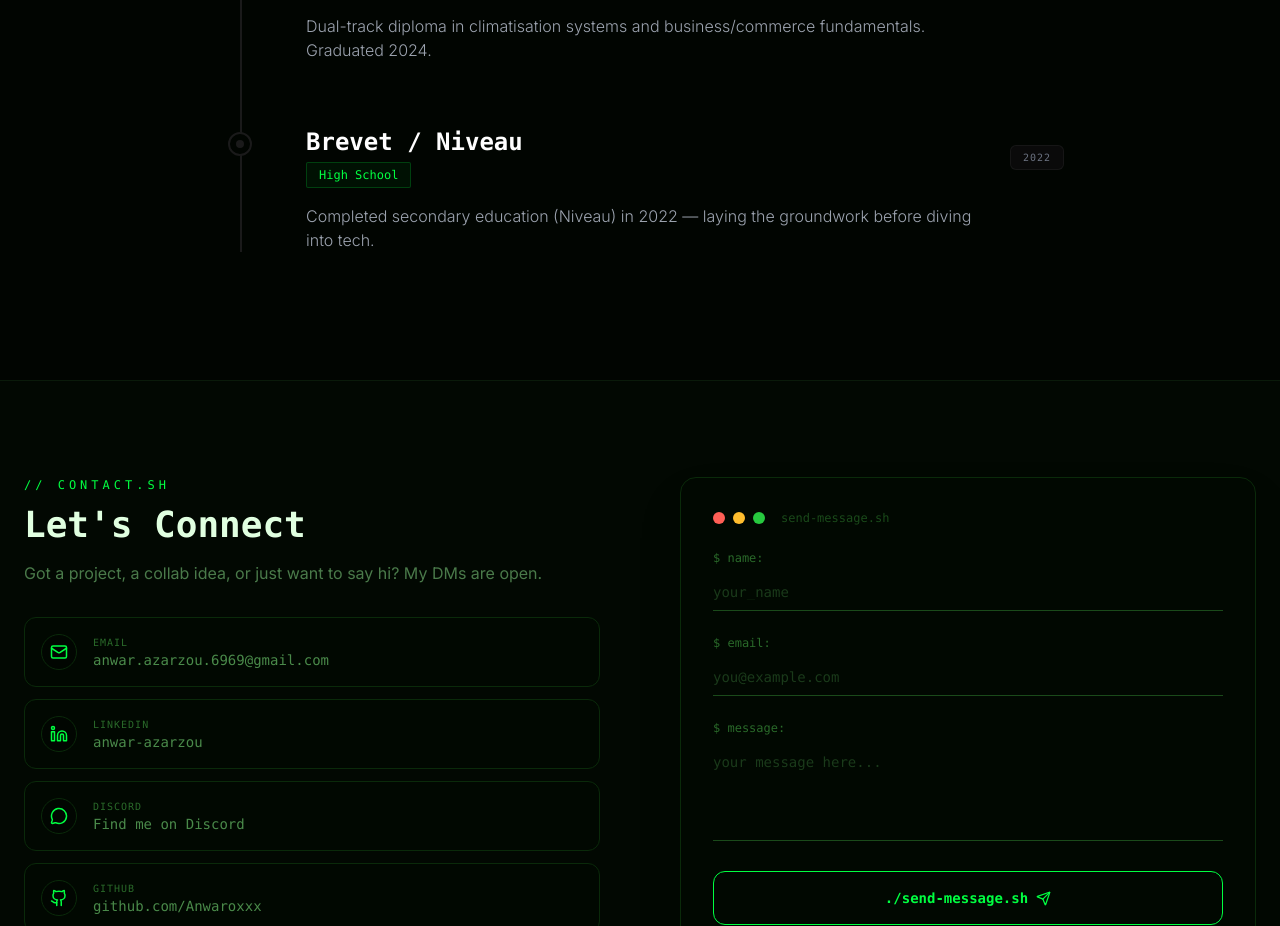
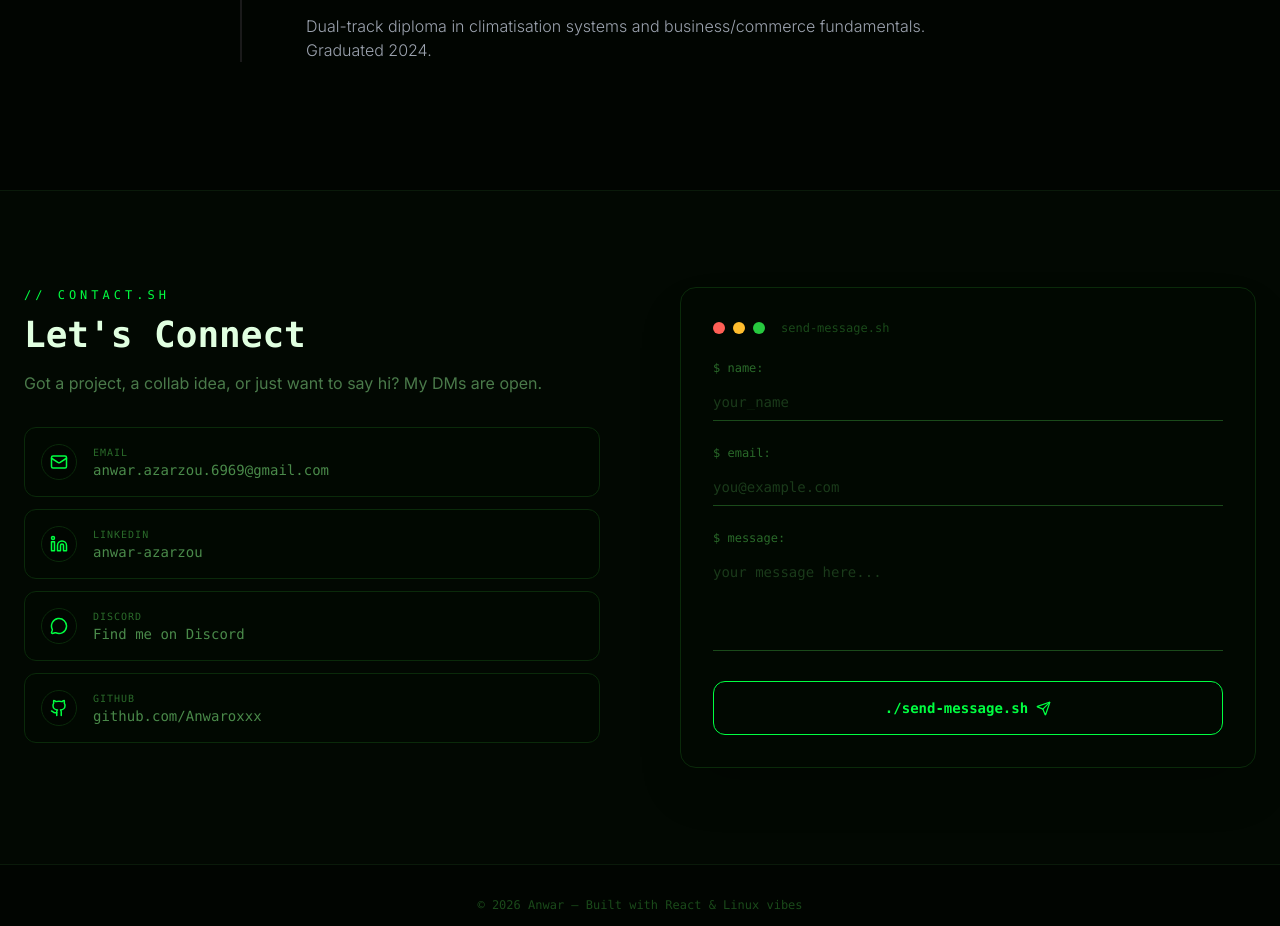
Before and after one commit to Anwaroxxx/Portfolio, a React (Vite) app: page / in a window 1280 px wide. Shown: the part 5609-6535 px from the top of the page. Built offline with nearby package versions, Linux system fonts and the light colour scheme.

Commit message:
Update: fixed infos

```diff
--- a/src/data/portfolio.js
+++ b/src/data/portfolio.js
@@ -153,14 +153,6 @@ export const experience = [
       "Dual-track diploma in climatisation systems and business/commerce fundamentals. Graduated 2024.",
     logo: null,
   },
-  {
-    role: "Brevet / Niveau",
-    company: "High School",
-    period: "2022",
-    description:
-      "Completed secondary education (Niveau) in 2022 — laying the groundwork before diving into tech.",
-    logo: null,
-  },
 ];
 
 export const aboutMe = {
```
